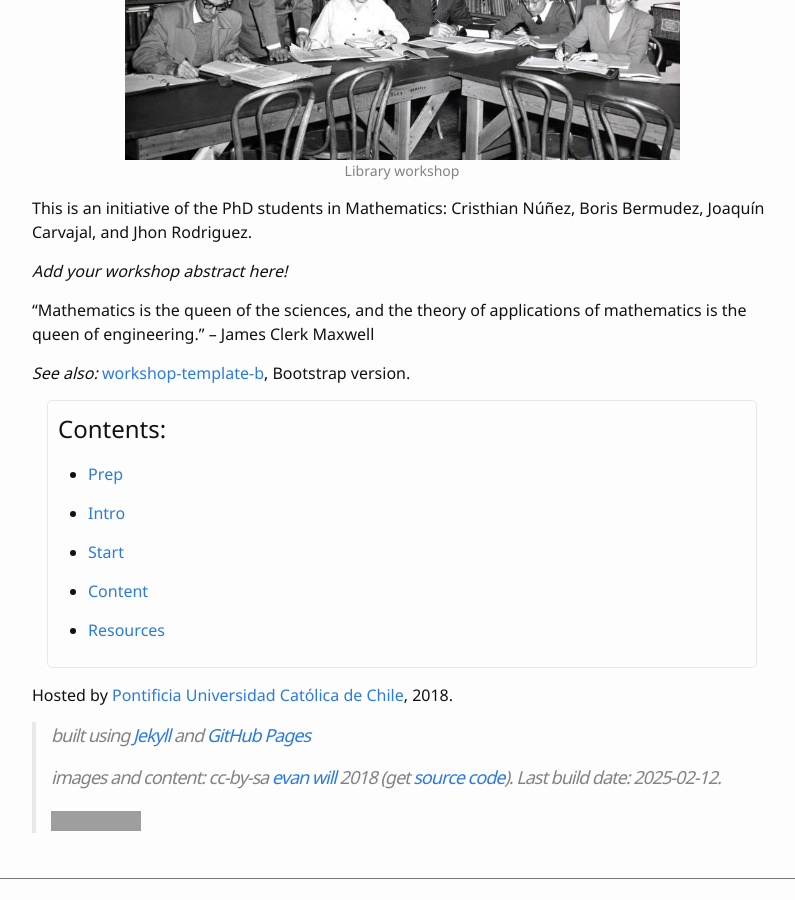
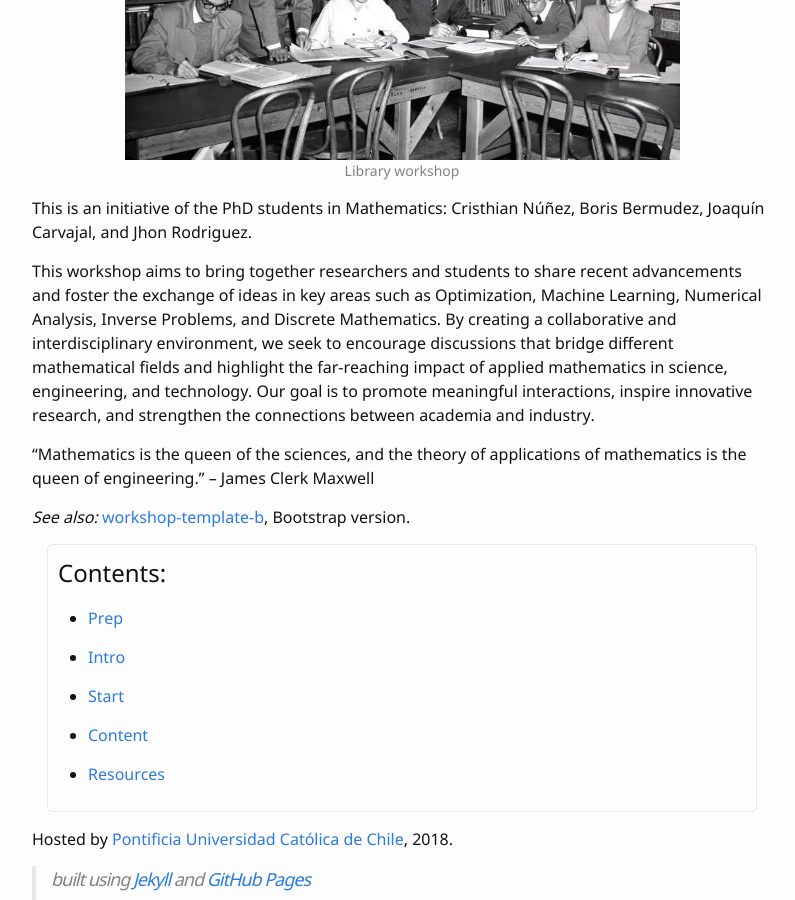
Before and after one commit to AppliedMathUC/workshop-applied-math-2025, a Jekyll site: the page built from index.md, in a window 1280 px wide and 900 px high, scrolled down 339 px. Shown: the whole window, without its empty margins (238-1033 px from the left). Built offline with Jekyll 4.4.1, drawn with Linux system fonts in a browser that asks for light colours; grey boxes are pictures that could not be loaded.

Commit message:
Update index.md

```diff
--- a/index.md
+++ b/index.md
@@ -8,7 +8,7 @@ title: Home
 
 This is an initiative of the PhD students in Mathematics: Cristhian Núñez, Boris Bermudez, Joaquín Carvajal, and Jhon Rodriguez.
 
-*Add your workshop abstract here!*
+This workshop aims to bring together researchers and students to share recent advancements and foster the exchange of ideas in key areas such as Optimization, Machine Learning, Numerical Analysis, Inverse Problems, and Discrete Mathematics. By creating a collaborative and interdisciplinary environment, we seek to encourage discussions that bridge different mathematical fields and highlight the far-reaching impact of applied mathematics in science, engineering, and technology. Our goal is to promote meaningful interactions, inspire innovative research, and strengthen the connections between academia and industry.
 
 "Mathematics is the queen of the sciences, and the theory of applications of mathematics is the queen of engineering." – James Clerk Maxwell
 
```
